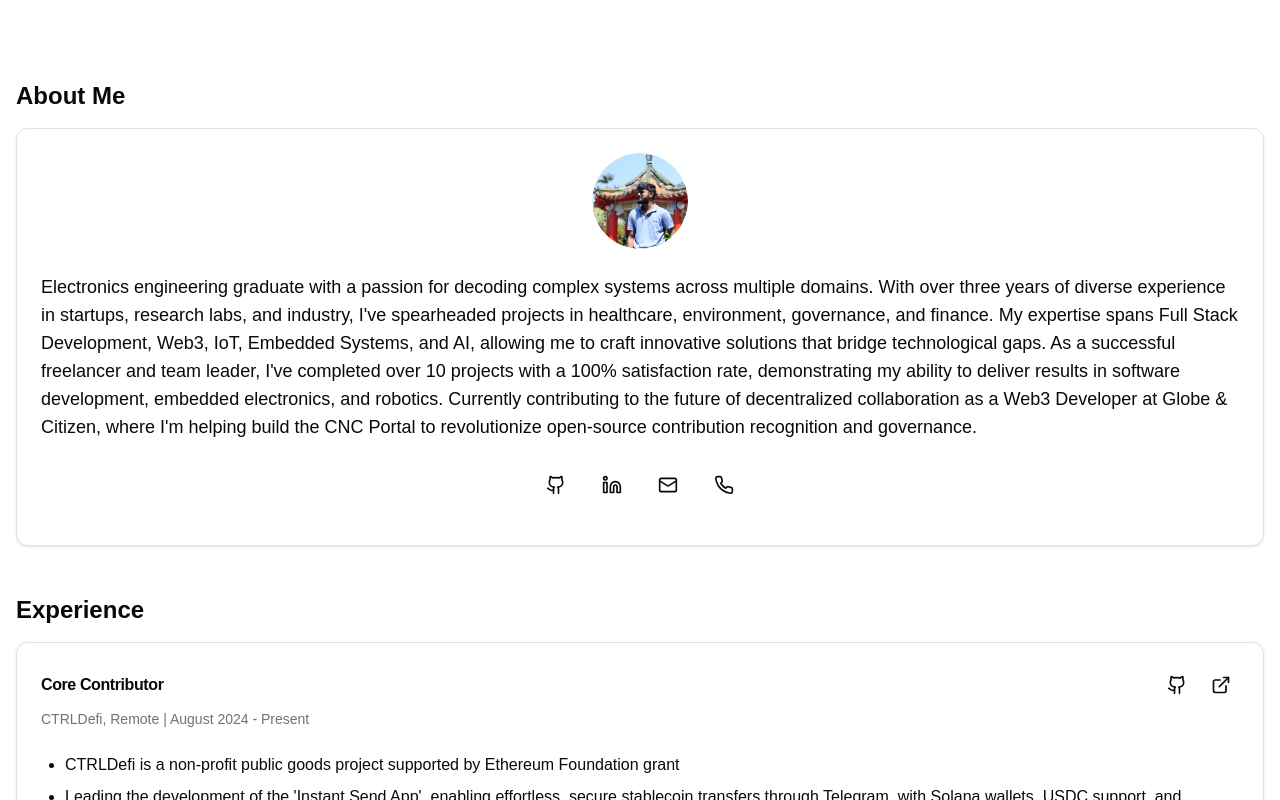
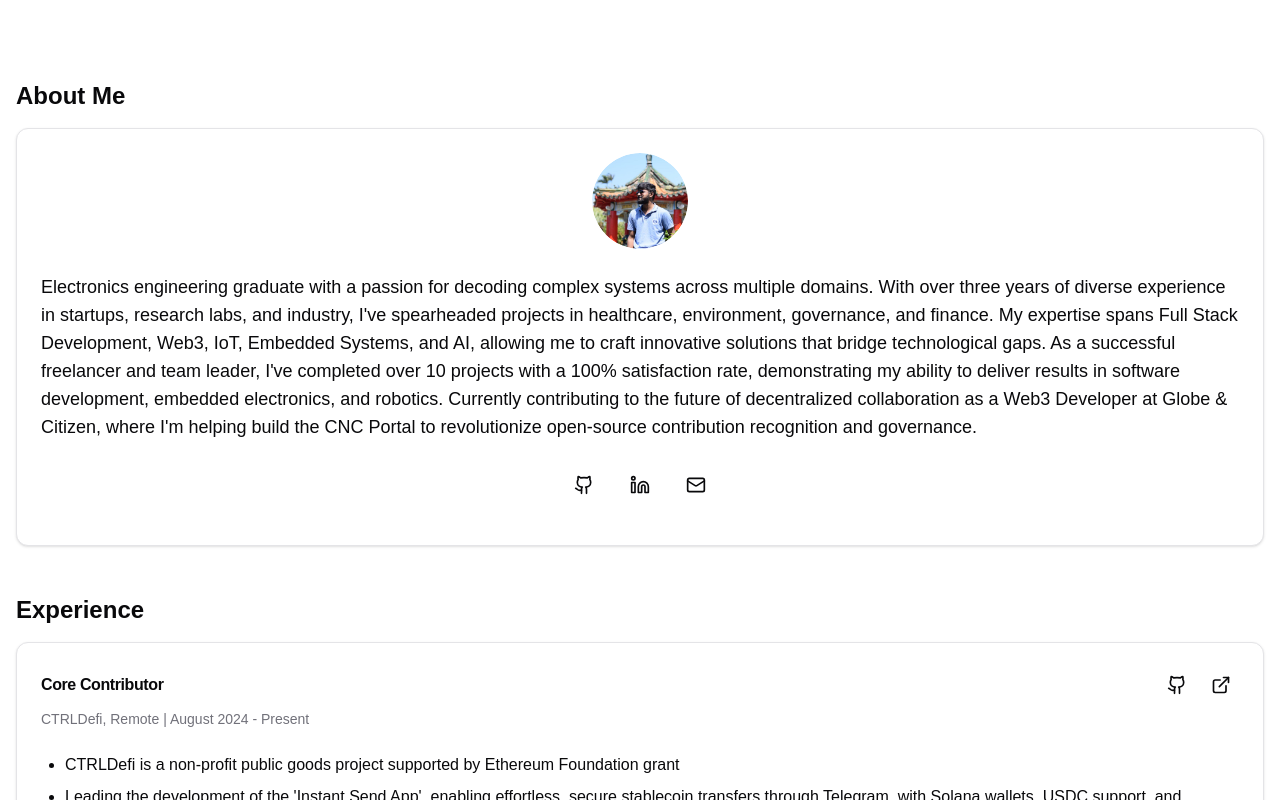
Before and after one commit to dasarathg68/portfolio-dasarath, a Next.js app: page / in a window 1280 px wide. Shown: the part 2000-2800 px from the top of the page. Built offline with nearby package versions, Linux system fonts and the light colour scheme.

Commit message:
chore: remove phone number

```diff
--- a/src/components/layout/Footer.tsx
+++ b/src/components/layout/Footer.tsx
@@ -1,5 +1,5 @@
 import { SocialLink } from "../shared/SocialLink";
-import { Github, Linkedin, Mail, Phone, Twitter } from "lucide-react";
+import { Github, Linkedin, Mail, Twitter } from "lucide-react";
 import portfolioData from "@/utils/data.json";
 
 const Footer = () => {
@@ -22,11 +22,11 @@ const Footer = () => {
             icon={Mail}
             label="Email"
           />
-          <SocialLink
+          {/* <SocialLink
             href={`tel:${portfolioData.contact.phone}`}
             icon={Phone}
             label="Phone"
-          />
+          /> */}
           <SocialLink
             href={portfolioData.contact.x}
             icon={Twitter}
--- a/src/components/sections/AboutSection.tsx
+++ b/src/components/sections/AboutSection.tsx
@@ -6,7 +6,7 @@ import portfolioData from "@/utils/data.json";
 import Image from "next/image";
 import dasarathg68Image from "@/app/dachu.jpg";
 import { SocialLink } from "../shared/SocialLink";
-import { Github, Linkedin, Mail, Phone } from "lucide-react";
+import { Github, Linkedin, Mail } from "lucide-react";
 
 const AboutSection = () => {
   return (
@@ -46,11 +46,11 @@ const AboutSection = () => {
               icon={Mail}
               label="Email"
             />
-            <SocialLink
+            {/* <SocialLink
               href={`tel:${portfolioData.contact.phone}`}
               icon={Phone}
               label="Phone"
-            />
+            /> */}
           </div>
         </CardContent>
       </Card>
--- a/src/components/sections/ContactSection.tsx
+++ b/src/components/sections/ContactSection.tsx
@@ -2,7 +2,7 @@ import { Card, CardContent } from "@/components/ui/card";
 import { Button } from "@/components/ui/button";
 import { AnimatedSection } from "../shared/AnimatedSection";
 import portfolioData from "@/utils/data.json";
-import { Mail, Phone, Github, Linkedin, Twitter } from "lucide-react";
+import { Mail, Github, Linkedin, Twitter } from "lucide-react";
 
 const ContactSection = () => {
   return (
@@ -27,7 +27,7 @@ const ContactSection = () => {
                     {portfolioData.contact.email}
                   </a>
                 </div>
-                <div className="flex items-center">
+                {/* <div className="flex items-center">
                   <Phone className="h-5 w-5 mr-3" />
                   <a
                     href={`tel:${portfolioData.contact.phone}`}
@@ -35,7 +35,7 @@ const ContactSection = () => {
                   >
                     {portfolioData.contact.phone}
                   </a>
-                </div>
+                </div> */}
               </div>
             </div>
             <div className="space-y-4">
```
